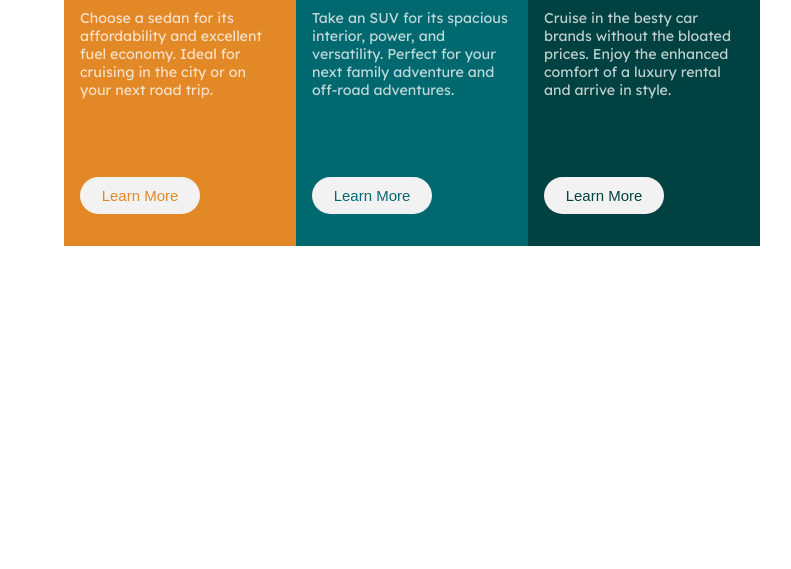
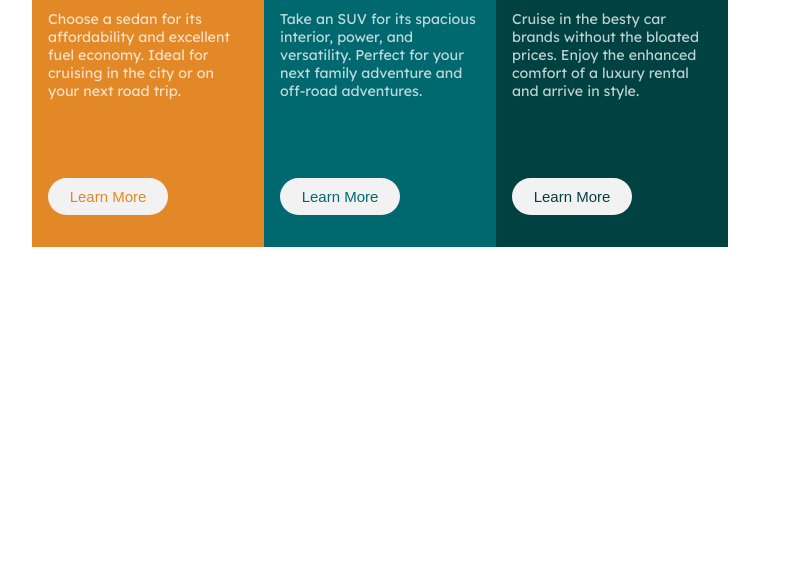
Before and after one commit to theCephas/3-Column-Card, a plain HTML site: page index.html in a window 1280 px wide. Shown: the part 231-800 px from the top of the page, without its empty margins (260-1051 px from the left). Drawn offline with Linux system fonts and the light colour scheme.

Commit message:
Remade files

```diff
--- a/index.html
+++ b/index.html
@@ -5,7 +5,7 @@
     <meta http-equiv="X-UA-Compatible" content="IE=edge">
     <meta name="viewport" content="width=device-width, initial-scale=1.0">
     <title>3-Column Card Design</title>
-    <link rel="icon" href="favicon-32x32.png">
+    <link rel="icon" href="/Images/favicon-32x32.png">
     <link rel="stylesheet" href="style.css">
     <link href="https://fonts.googleapis.com/css2?family=Lexend+Deca" rel="stylesheet">
     <link href="https://fonts.googleapis.com/css2?family=Big+Shoulders+Display" rel="stylesheet">
--- a/style.css
+++ b/style.css
@@ -1,11 +1,10 @@
 
 .container{
-    float: none;
     display: flex;
     flex-wrap: wrap;
-    margin-top: 7%;
-    margin-bottom: 5%;
-    margin-left: 25%;
+    justify-content: center;
+    align-items: center;
+    margin: 90px auto;
 }
 h2{
     font-family: 'Big Shoulders display';
@@ -29,6 +28,7 @@ p{
     width: 200px;
     padding: 1em;
     height: 30%;
+    border-radius: none;
 }
 .column3{
     background-color: hsl(179, 100%, 13%);
@@ -79,9 +79,7 @@ button{
     .container{
         display: flex;
         flex-direction: column;
-        margin: auto;
-        margin-top: 7%;
-    margin-bottom: 5%;
+
     }
     h1{ font-size: 2rem;}
     p{font-size: .76em;}
```
Also changed, not shown: Images/3 -column-card.png (added), Images/favicon-32x32.png (renamed from favicon-32x32.png), Images/icon-luxury.svg (renamed from icon-luxury.svg), Images/icon-sedans.svg (renamed from icon-sedans.svg), Images/icon-suvs.svg (renamed from icon-suvs.svg), Screenshot.png (deleted), 1 other file.
